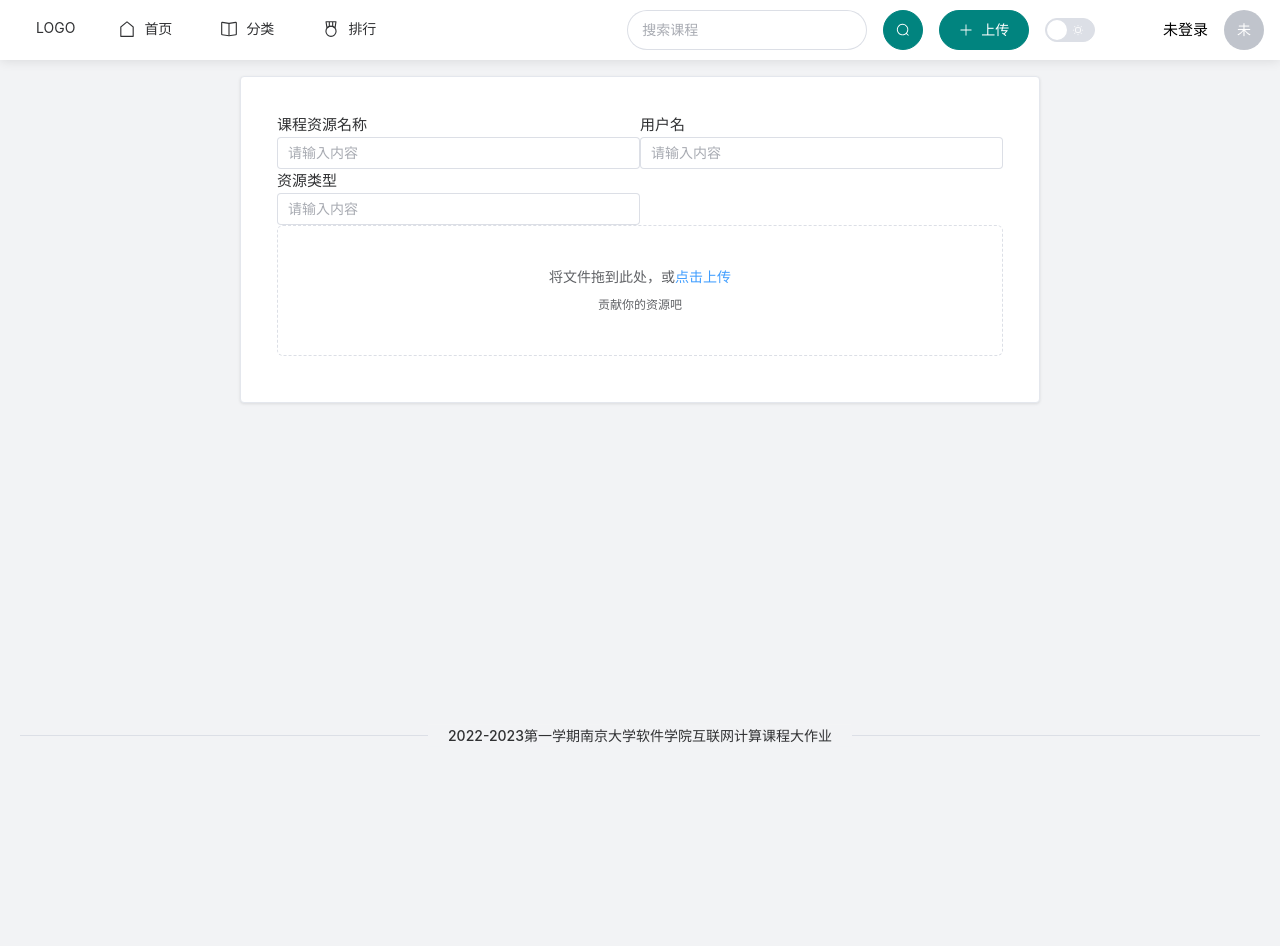
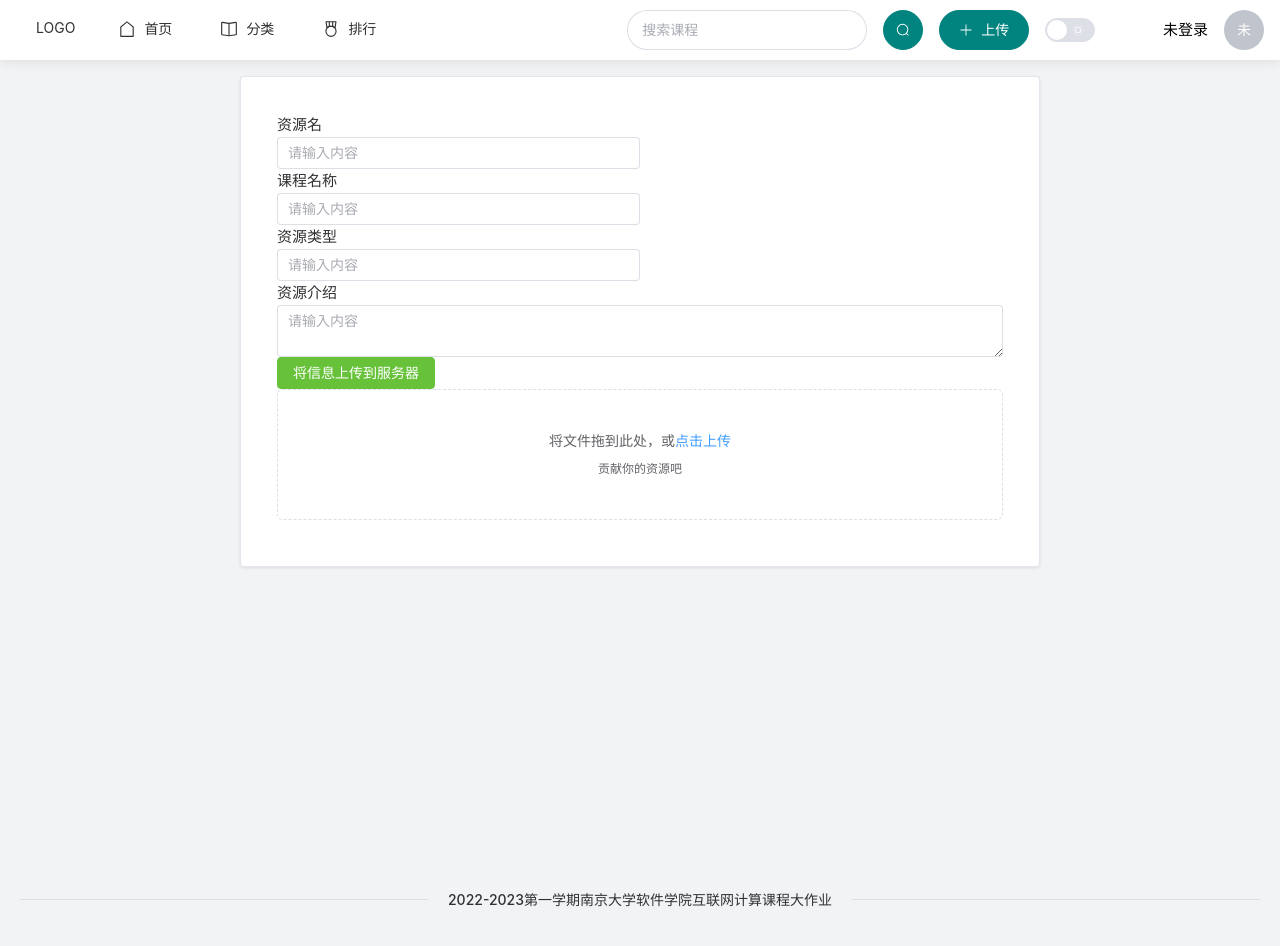
Before and after one commit to RashawnXue/Internet-Computing-WEB, a Vue app in the folder vue/: page /#/upload in a window 1280 px wide. Shown: the top 946 px of the page. Before the commit the page ends 836 px from the top, so only its background shows below. Built offline with nearby package versions, Linux system fonts and the light colour scheme; no server answers.

Commit message:
已经更新文件上传输入框的类型

```diff
--- a/vue/src/views/detail.vue
+++ b/vue/src/views/detail.vue
@@ -29,8 +29,6 @@ function downLoad(){
           <h3>任课教师:{{route.query.teacher}}</h3>
           <h3>课程时间:{{route.query.during}}</h3>
           <h3>课程评价:{{route.query.itro}}</h3>
-
-
           </div>
           <div class="courseDetail">
             <h2>课程详情</h2>
--- a/vue/src/views/upload.vue
+++ b/vue/src/views/upload.vue
@@ -2,25 +2,24 @@
   <div style="z-index: 0; display: flex; flex-direction: column; align-items: center;">
     <el-card class="table-container">
       <div>
-        <el-row class="demo-autocomplete">
           <el-col :span="12">
-            <div class="sub-title">课程资源名称</div>
+            <div class="sub-title">资源名</div>
+            <el-autocomplete
+                class="inline-input"
+                v-model="loadFileParams.name"
+                :fetch-suggestions="querySearch"
+                placeholder="请输入内容"
+                :trigger-on-focus="false"
+                @select="handleSelect"
+            ></el-autocomplete>
+          </el-col>
+          <el-col :span="12">
+            <div class="sub-title">课程名称</div>
             <el-autocomplete
                 class="inline-input"
                 v-model="loadFileParams.coursename"
                 :fetch-suggestions="querySearch"
                 placeholder="请输入内容"
-                @select="handleSelect"
-            ></el-autocomplete>
-          </el-col>
-          <el-col :span="12">
-            <div class="sub-title">用户名</div>
-            <el-autocomplete
-                class="inline-input"
-                v-model="loadFileParams.username"
-                :fetch-suggestions="querySearch"
-                placeholder="请输入内容"
-                :trigger-on-focus="false"
                 @select="handleSelect"
             ></el-autocomplete>
           </el-col>
@@ -34,9 +33,20 @@
                 @select="handleSelect"
             ></el-autocomplete>
           </el-col>
+        <el-form-item  prop="child" v-if="loadFileParams.coursetype == '链接'">
+          <div class="sub-title">请输入您要上传的链接</div>
+          <el-input v-model="loadFileParams.interlinking" clearable></el-input>
+        </el-form-item>
 
-        </el-row>
+        <div class="sub-title">资源介绍</div>
+        <el-input
+            type="textarea"
+            :autosize="{ minRows: 2, maxRows: 4}"
+            placeholder="请输入内容"
+            v-model="loadFileParams.briefIntro">
+        </el-input>
       </div>
+      <el-button  size="normal" type="success" @click="submitUpload">将信息上传到服务器</el-button>
       <el-upload
           class="upload-demo"
           drag
@@ -67,7 +77,9 @@ import {ref} from "vue";
 import axios from "axios";
 
 const courses = ref([])
-
+import storage from '../utils/LocalStorage.js'
+import {ElMessageBox} from "element-plus";
+const userName = storage.get("userID")
 // url为对应接口的映射
 axios.get('http://localhost:9090/course/findAll').then(function (resp) {
   courses.value = resp.data
@@ -79,10 +91,12 @@ export default {
       uploadFileURL:
           'http://localhost:9090/resource/uploadfile', // 上传文件的地址!
       loadFileParams: { // 上传文件的参数！
+        name : '',
         coursename : '',
-        username:'',
+        username: userName,
         coursetype:'',
-
+        briefIntro:'',
+        interlinking : '',
       },
       headers: {
         Authorization: window.sessionStorage.getItem("myToken")
@@ -93,7 +107,49 @@ export default {
   },
   methods: {
     submitUpload() {
-      this.$refs.upload.submit();
+      if(this.loadFileParams.name == ''){
+        ElMessageBox.alert('请您检查资源名输入', {
+          confirmButtonText: '确定',
+        })
+        return
+      }
+      if(this.loadFileParams.coursename == ''){
+        ElMessageBox.alert('请您检查课程名称输入', {
+          confirmButtonText: '确定',
+        })
+        return
+      }
+      if(this.loadFileParams.coursetype == ''){
+        ElMessageBox.alert('请您检查资源类型输入', {
+          confirmButtonText: '确定',
+        })
+        return
+      }
+      if(this.loadFileParams.coursetype == '链接'){
+        if(this.loadFileParams.interlinking == ''){
+          ElMessageBox.alert('请您检查链接输入', {
+            confirmButtonText: '确定',
+          })
+          return
+        }
+      }
+      if(this.loadFileParams.briefIntro == ''){
+        ElMessageBox.alert('请您检查资源介绍输入', {
+          confirmButtonText: '确定',
+        })
+        return
+      }
+      if(storage.get("userID")==null){
+        ElMessageBox.alert('请您先登录', {
+          confirmButtonText: '确定'
+        })
+      }else{
+        axios.post(this.uploadFileURL, this.loadFileParams).then(function (res) {
+          console.log(res)
+        })
+      }
+
+
     },
     handleRemove(file, fileList) {
       console.log(file, fileList);
@@ -146,7 +202,8 @@ export default {
       ];
     },
     handleSelect(item) {
-      console.log(item);
+      if(this.loadFileParams.coursetype == "链接")
+          console.log(item);
     }
   },
   mounted() {
```
